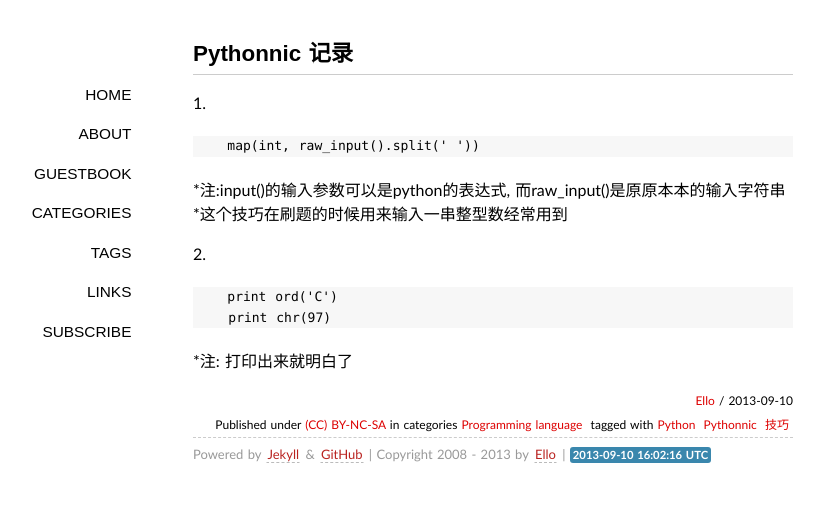
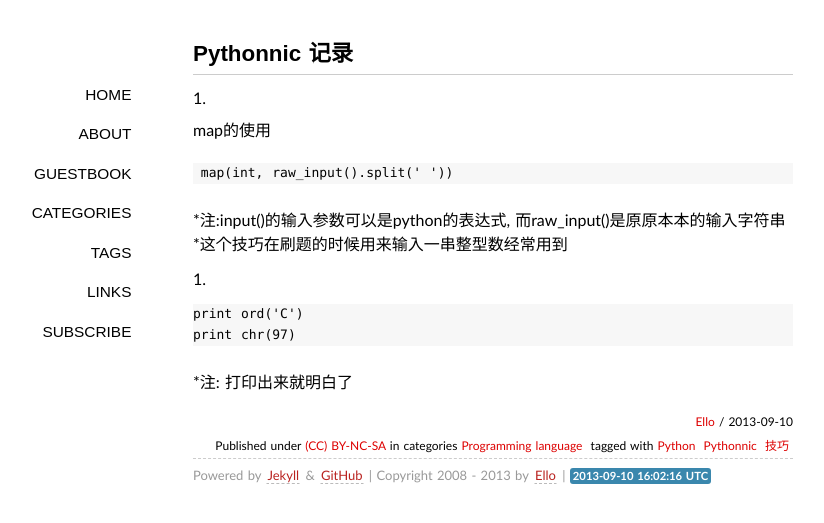
Before and after one commit to pii0x/ellochen.github.com, a Jekyll site: the page built from _posts/2013-09-10-Pythonnic-记录.md, in a window 1280 px wide. Shown: the top 523 px of the page, without its empty margins (147-971 px from the left). Built offline with Jekyll 4.4.1, drawn with Linux system fonts in a browser that asks for light colours; some web fonts are replaced; Markdown is read by kramdown in place of the engine named in the settings; comment, search, counter and statistics services are not loaded.

Commit message:
Update 2013-09-10-Pythonnic-记录.md

```diff
--- a/_posts/2013-09-10-Pythonnic-记录.md
+++ b/_posts/2013-09-10-Pythonnic-记录.md
@@ -6,7 +6,7 @@
 
 ---
 
-1.
+1. map的使用
 
         map(int, raw_input().split(' '))
 
```
